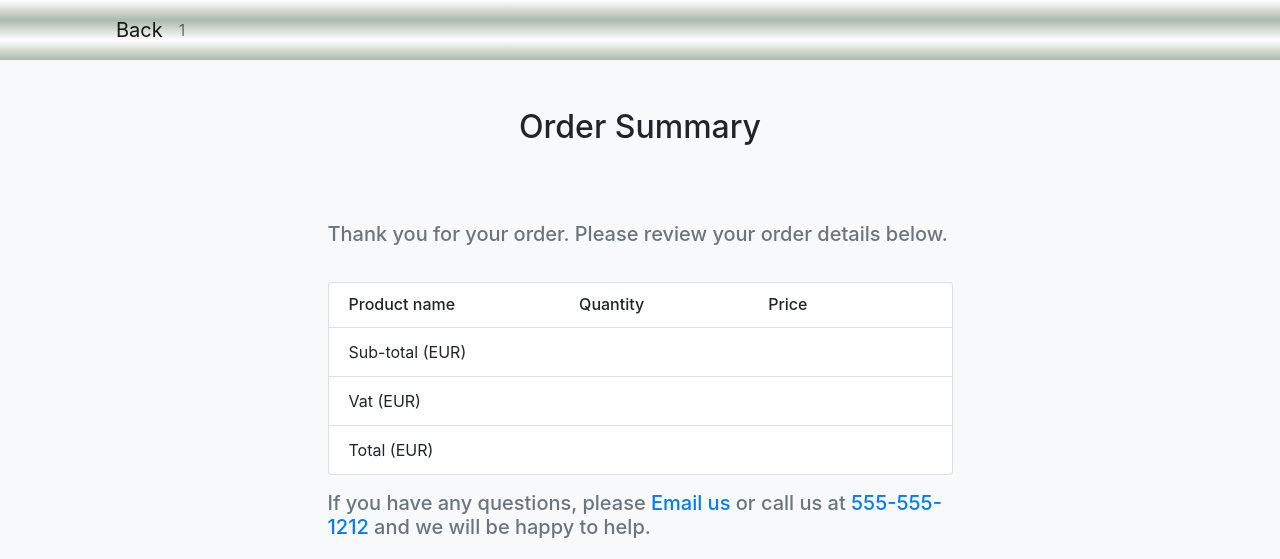
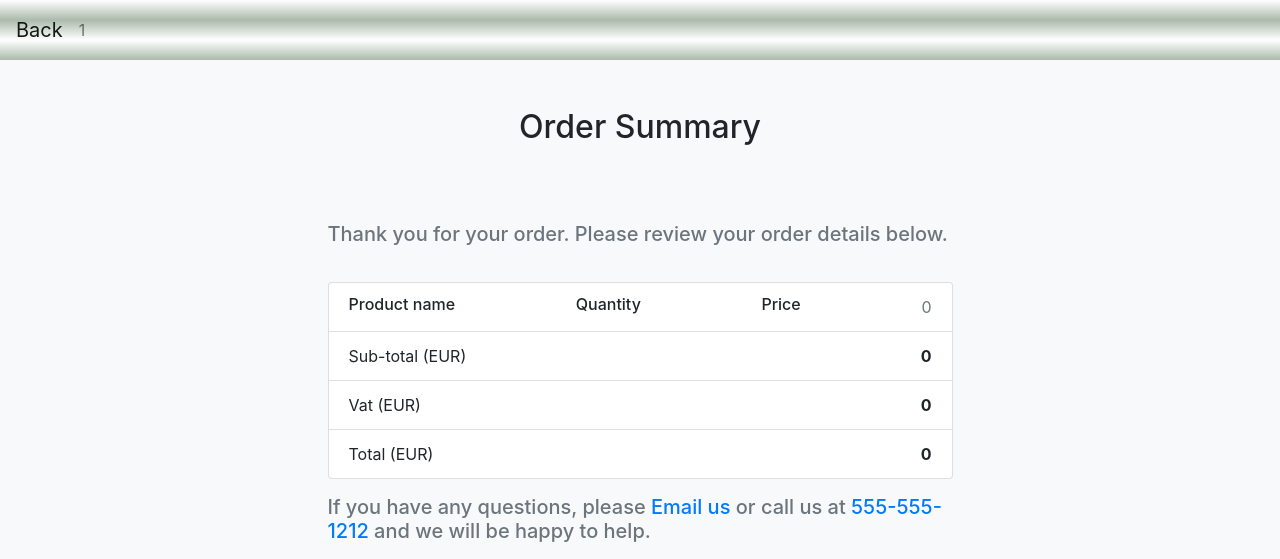
Before and after one commit to kamabod/phonetech, a PHP site: page /phonetech/confirmOrder.php?email=1 in a window 1280 px wide. Shown: the top 559 px of the page. Run offline with PHP 8.4, Linux system fonts and the light colour scheme; data comes from the database, SQL or seed files in the repository; data that the repository does not hold is empty.

Commit message:
order conf improv

```diff
--- a/confirmOrder.php
+++ b/confirmOrder.php
@@ -15,6 +15,7 @@
 
     <link rel="stylesheet" href="css/general.css">
     <link rel="stylesheet" href="css/order.css">
+
 
     <title>Confirm order</title>
 
@@ -117,7 +118,7 @@
                         </div>
                         <div>
                             <h6 class="my-0">Quantity</h6>
-                            <small class="text-muted">
+                            <small class="text-muted" id="productQuantity">
 
                                 <?php
                                     $phone_qty =$_GET['qty'];
@@ -130,7 +131,7 @@
                         </div>
                         <div>
                             <h6 class="my-0">Price</h6>
-                            <small class="text-muted">
+                            <small class="text-muted" id="productPrice">
                             <?php
                             $phone_id =$_GET['phoneid'];
                             $sql = 'SELECT * FROM products WHERE product_id='.$phone_id;
@@ -145,7 +146,7 @@
 
                             </small>
                         </div>
-                        <span class="text-muted"></span>
+                        <span class="text-muted" id="productSum"></span>
                     </li>
                     <li class="list-group-item d-flex justify-content-between">
                         <span>Sub-total (EUR)</span>
@@ -176,6 +177,8 @@
             //close db connection
             mysqli_close($connection);
         ?>
+
+        <script src="js/shoppingBasket.js"></script>
         <!-- Optional JavaScript -->
         <!-- jQuery first, then Popper.js, then Bootstrap JS -->
         <script src="https://code.jquery.com/jquery-3.4.1.slim.min.js"></script>
--- a/css/general.css
+++ b/css/general.css
@@ -41,8 +41,8 @@ nav {
   font-size: 16px;
 }
 
-.navbar-nav {
+/*.navbar-nav {
 
   margin-left:100px;
 
-}
+}*/
--- a/js/shoppingBasket.js
+++ b/js/shoppingBasket.js
@@ -1,5 +1,7 @@
+window.onload = sumCalculation;
+
 function sumCalculation() {
-    var productQuantity = document.getElementById("productQuantity").value;
+    var productQuantity = document.getElementById("productQuantity").value || document.getElementById("productQuantity").innerText;
     var productPrice = document.getElementById("productPrice").innerText;
     var total = productQuantity * productPrice;
     var vat = total * 0.23;
```
Also changed, not shown: css/phones.css (+7 -1 lines), phones.php (+4 -22 lines).
